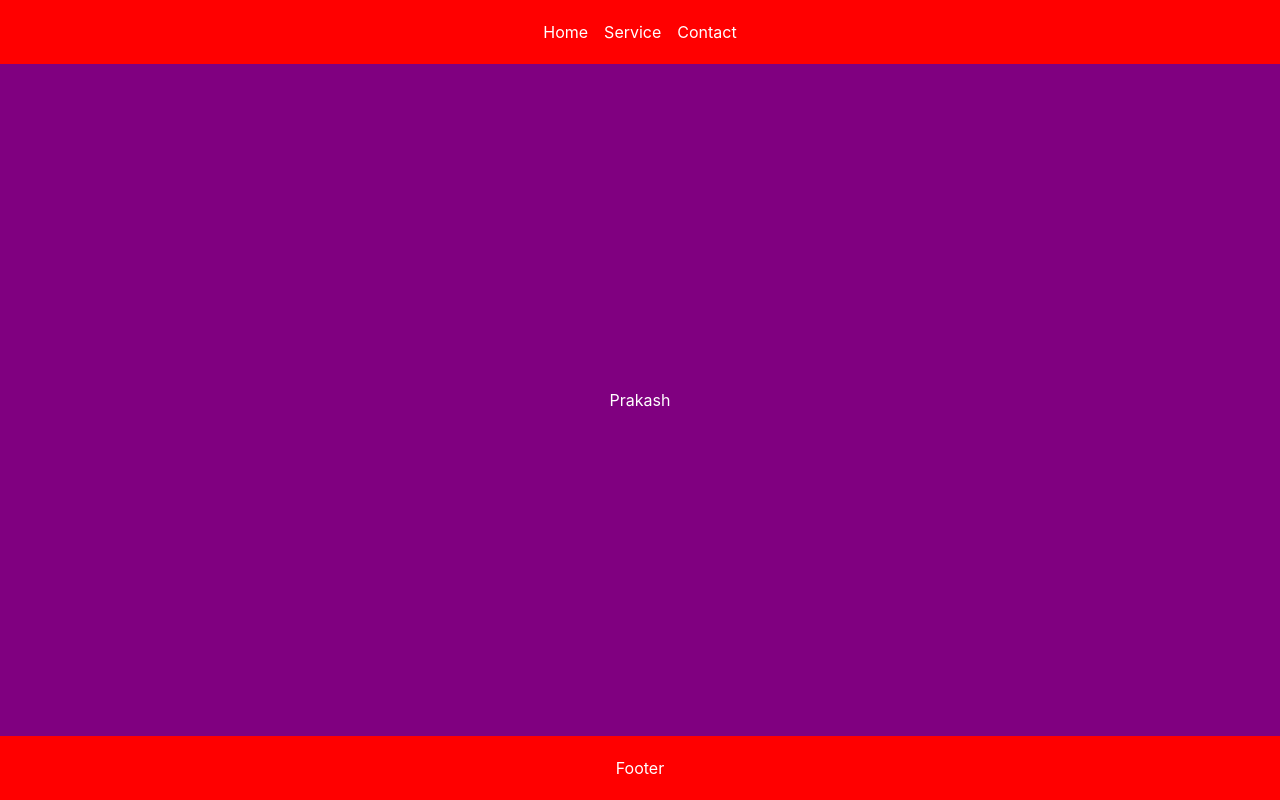
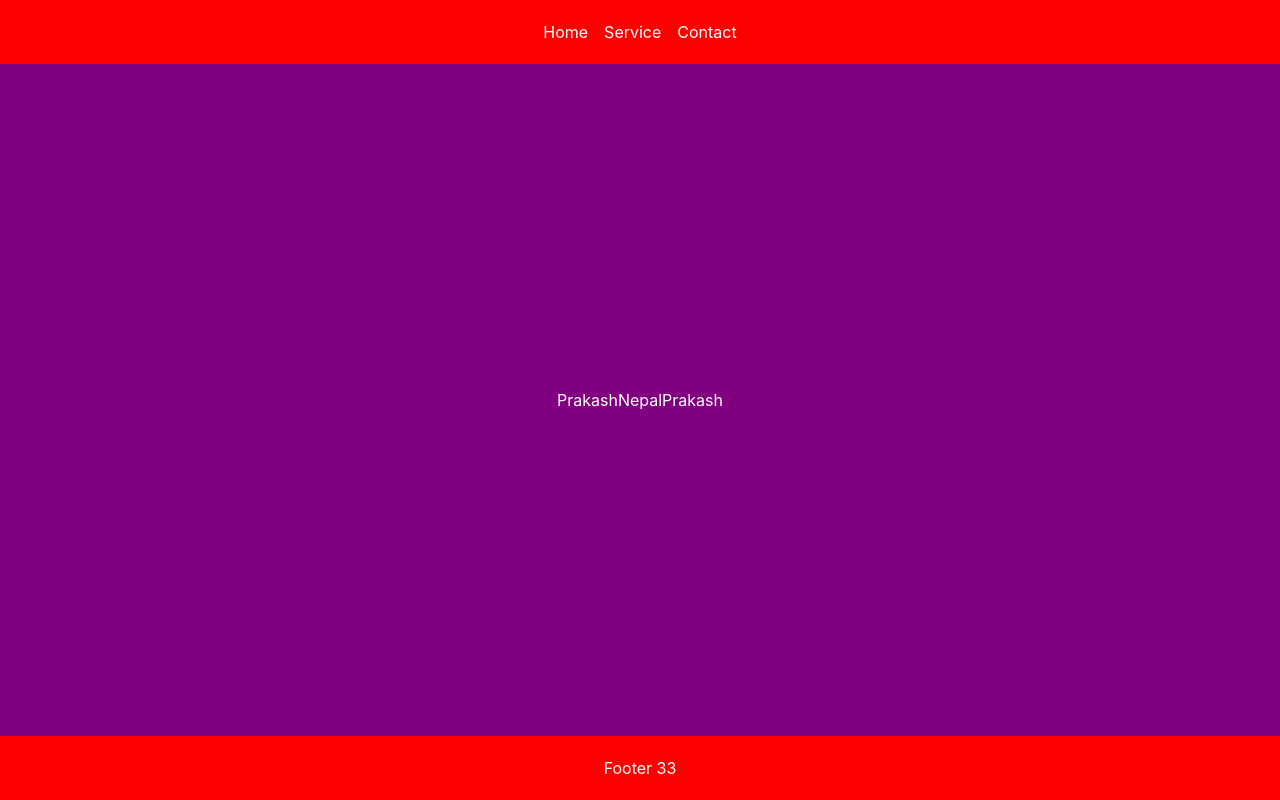
Before and after one commit to sansubed/ReactBackendFrontend, a React (Vite) app: page / in a window 1280 px wide. Built offline with nearby package versions, Linux system fonts and the light colour scheme.

Commit message:
function in detail

```diff
--- /dev/null
+++ b/src/basic-js/variable-function.js
@@ -0,0 +1,37 @@
+// Variable and Value
+// number (data type)
+export const myVariable = 123
+// (immutable)
+
+// string (data type)
+let myCountry = 'Nepal'
+// (mutable)
+myCountry = 'USA'
+myCountry = 'Canada'
+
+export const myName = 'Prakash'
+// myName = 'Gorakh' (Error)
+
+// if(condition) {
+//   what to do if condition is matched?
+// }
+
+// function (3 ways)
+// Function declaration
+export function displayName() {
+  // conditional statement
+  if (myName === 'Prakash') {
+    return 'Prakash'
+  }
+
+  if (myName === 'Gorakh') {
+    return 'Gorakh'
+  }
+}
+
+// named export
+export function displayCountryName() {
+  return 'Nepal'
+}
+
+// export default displayName
--- a/src/footer/footer.jsx
+++ b/src/footer/footer.jsx
@@ -1,7 +1,40 @@
 import styles from './footer.module.css'
 
 function Footer() {
-  return <div className={styles.footer}>Footer</div>
+  // console.log(calcAge())
+  // function declaration (hoisted)
+  // function calcAge() {
+  //   return 30
+  // }
+
+  // function expression (Not hoisted)
+  // birthDate -> parameter for calcAge function
+  const calcAge = function (birthDate) {
+    const age = 2023 - birthDate
+
+    // if you don't write return statement in function
+    // by default it will return undefined
+
+    return age
+  }
+
+  console.log(calcAge(2000))
+
+  // arrow function (Not hoisted)
+  // const calcAge = () => {
+  //   return 30
+  // }
+
+  // Hoisting in JavaScript
+  // console.log(country)
+
+  // const country = 'Nepal'
+
+  // create calcAge function -> return age 30
+  // invoke, call function after Footer text
+
+  // 1990 is argument for calcAge function
+  return <div className={styles.footer}>Footer {calcAge(1990)}</div>
 }
 
 export default Footer
--- a/src/home/home.jsx
+++ b/src/home/home.jsx
@@ -1,41 +1,23 @@
 import styles from './home.module.css'
+// {} -> object destructuring syntax
+import { displayName, displayCountryName, myName } from '../basic-js/variable-function'
 
-// Variable and Value
-// number (data type)
-const myVariable = 123
-// (immutable)
-
-// string (data type)
-let myCountry = 'Nepal'
-// (mutable)
-myCountry = 'USA'
-myCountry = 'Canada'
-
-const myName = 'Prakash'
-// myName = 'Gorakh' (Error)
-
-// if(condition) {
-//   what to do if condition is matched?
-// }
-
-// function (3 ways)
-// Function declaration
-function displayName() {
-  // conditional statement
-  if (myName === 'Prakash') {
-    return 'Prakash'
-  }
-
-  if (myName === 'Gorakh') {
-    return 'Gorakh'
-  }
-}
+// DRY -> Do not repeat yourself
 
 function Home() {
-  return <div className={styles.home}>{displayName()}</div>
+  return (
+    <div className={styles.home}>
+      <div>{displayName()}</div>
+      <div>{displayCountryName()}</div>
+      <div>{myName}</div>
+    </div>
+  )
 }
 
 // Rendering component -> <Home />
 // Call (run) function -> displayName()
 
 export default Home
+
+// ./ -> if you are trying to import file which is in the same folder
+// .. -> go back from current directory
```
